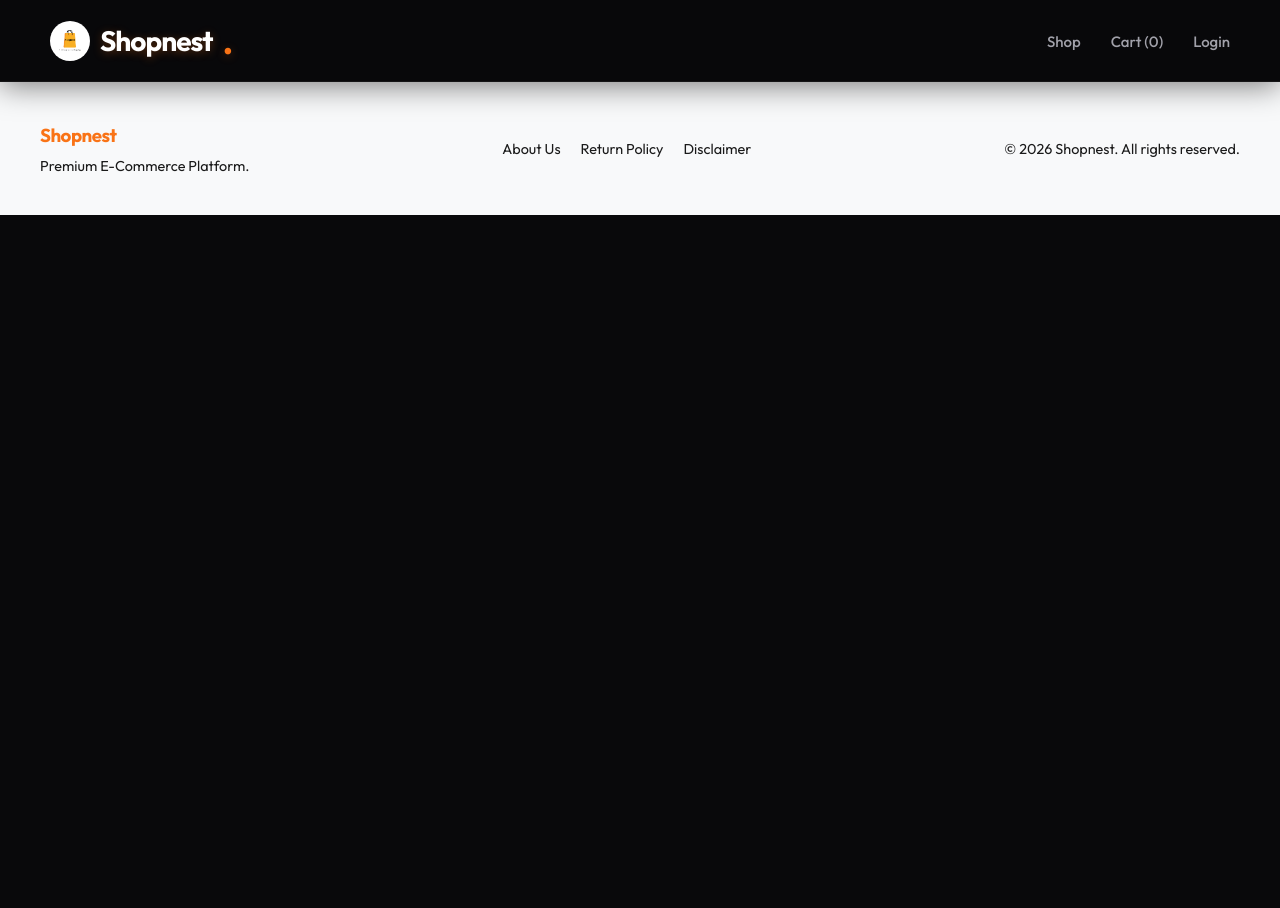
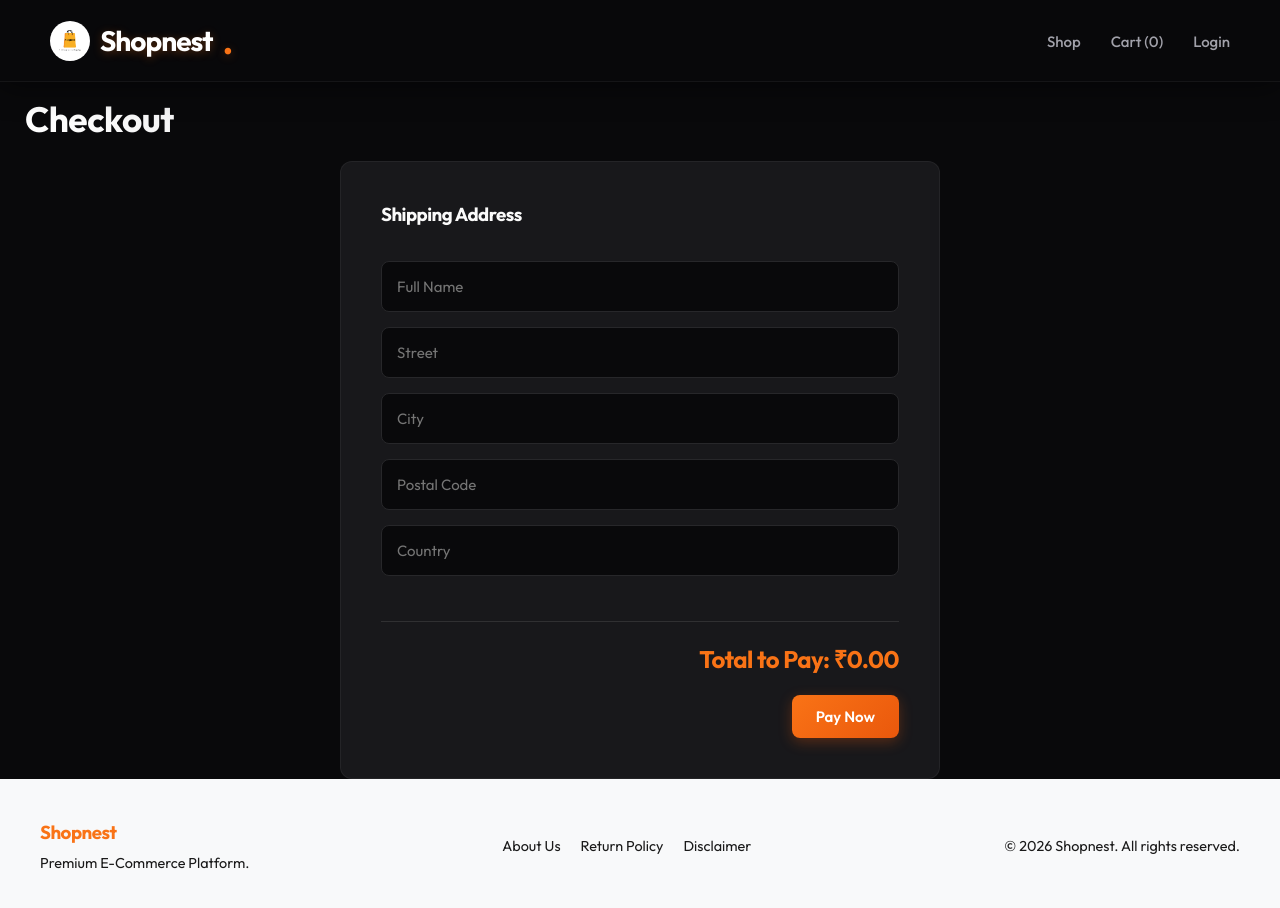
Before and after one commit to Aman120403/SHOPNEST-ECOM, a React (Create React App) app in the folder frontend/: page /checkout in a window 1280 px wide. Shown: the top 908 px of the page. Before the commit the page ends 800 px from the top, so only its background shows below. Built offline with nearby package versions, Linux system fonts and the light colour scheme.

Commit message:
Checkout page completed

```diff
--- a/frontend/src/App.jsx
+++ b/frontend/src/App.jsx
@@ -11,7 +11,7 @@ import Login from './pages/Login';
 import Register from './pages/Register';
 import ProductDetail from './pages/ProductDetail';
 import Cart from './pages/Cart';
-
+import Checkout from './pages/Checkout';
 
 const App = () => {
   return (
@@ -26,6 +26,7 @@ const App = () => {
             <Route path="/register" element={<Register/>} />
             <Route path="/products/:id" element={<ProductDetail/>} />
             <Route path="/cart" element ={<Cart/>} />
+            <Route path="/checkout" element={<Checkout />} />
 
 
         </Routes>
--- /dev/null
+++ b/frontend/src/pages/Checkout.jsx
@@ -0,0 +1,144 @@
+import React, { useState, useContext } from 'react';
+import { useSelector, useDispatch } from 'react-redux';
+import { useNavigate } from 'react-router-dom';
+import { AuthContext } from '../context/AuthContext';
+import { clearCart } from '../redux/cartSlice';
+
+const Checkout = () => {
+  const { user } = useContext(AuthContext);
+  const cartItems = useSelector((state) => state.cart.cartItems);
+  const dispatch = useDispatch();
+  const navigate = useNavigate();
+
+  const [address, setAddress] = useState({
+    fullName: '', street: '', city: '', postalCode: '', country: ''
+  });
+
+  const totalPrice = cartItems.reduce((acc, item) => acc + item.price * item.qty, 0);
+
+  const handlePayment = async () => {
+    try {
+      const orderRes = await fetch('/api/payment/order', {
+        method: 'POST',
+        headers: { 'Content-Type': 'application/json' },
+        body: JSON.stringify({ amount: totalPrice })
+      });
+      const orderData = await orderRes.json();
+
+      if (!orderRes.ok) {
+        // Razorpay unconfigured exception handler
+        const fallback = window.confirm("Razorpay keys unconfigured on backend. Use Student Bypass Mode to place test order?");
+        if (fallback) {
+          return bypassPayment();
+        } else {
+          return alert("Payment failed to initialize");
+        }
+      }
+
+      const options = {
+        key: 'rzp_test_dummykey123', // Student dummy fallback
+        amount: orderData.amount,
+        currency: orderData.currency,
+        name: 'ShopNest',
+        description: 'Test Transaction',
+        order_id: orderData.id,
+        handler: async function (response) {
+          const verifyRes = await fetch('/api/payment/verify', {
+            method: 'POST',
+            headers: { 'Content-Type': 'application/json' },
+            body: JSON.stringify(response)
+          });
+          if (verifyRes.ok) {
+            const saveOrderRes = await fetch('/api/orders', {
+              method: 'POST',
+              headers: {
+                'Content-Type': 'application/json',
+                Authorization: `Bearer ${user.token}`
+              },
+              body: JSON.stringify({
+                items: cartItems,
+                totalAmount: totalPrice,
+                address,
+                paymentId: response.razorpay_payment_id
+              })
+            });
+
+            if (saveOrderRes.ok) {
+              dispatch(clearCart());
+              navigate('/ordersuccess');
+            } else {
+              alert('Order saving failed');
+            }
+          } else {
+            alert('Payment verification failed');
+          }
+        },
+        prefill: {
+          name: address.fullName,
+          email: user?.email,
+          contact: '9999999999'
+        },
+        theme: {
+          color: '#f97316'
+        }
+      };
+
+      const rzp1 = new window.Razorpay(options);
+      rzp1.open();
+    } catch (error) {
+      console.error(error);
+    }
+  };
+
+  const bypassPayment = async () => {
+    const saveOrderRes = await fetch('/api/orders', {
+      method: 'POST',
+      headers: {
+        'Content-Type': 'application/json',
+        Authorization: `Bearer ${user.token}`
+      },
+      body: JSON.stringify({
+        items: cartItems,
+        totalAmount: totalPrice,
+        address,
+        paymentId: 'bypass_txn_' + Date.now()
+      })
+    });
+    if (saveOrderRes.ok) {
+      dispatch(clearCart());
+      navigate('/ordersuccess');
+    }
+  };
+
+  const handleSubmit = (e) => {
+    e.preventDefault();
+    if (!user) {
+      alert("Please login first");
+      navigate('/login');
+      return;
+    }
+    handlePayment();
+  };
+
+  return (
+    <div className="checkout-container">
+      <h2>Checkout</h2>
+      <div className="checkout-content">
+        <form onSubmit={handleSubmit} className="shipping-form">
+          <h3>Shipping Address</h3>
+          <input type="text" placeholder="Full Name" required value={address.fullName} onChange={(e) => setAddress({...address, fullName: e.target.value})} />
+          <input type="text" placeholder="Street" required value={address.street} onChange={(e) => setAddress({...address, street: e.target.value})} />
+          <input type="text" placeholder="City" required value={address.city} onChange={(e) => setAddress({...address, city: e.target.value})} />
+          <input type="text" placeholder="Postal Code" required value={address.postalCode} onChange={(e) => setAddress({...address, postalCode: e.target.value})} />
+          <input type="text" placeholder="Country" required value={address.country} onChange={(e) => setAddress({...address, country: e.target.value})} />
+          <div className="checkout-summary">
+            <h4>Total to Pay: ₹{totalPrice.toFixed(2)}</h4>
+            <button type="submit" className="btn">Pay Now</button>
+          </div>
+        </form>
+      </div>
+    </div>
+  );
+};
+
+export default Checkout;
--- a/frontend/src/styles/cart.css
+++ b/frontend/src/styles/cart.css
@@ -132,7 +132,11 @@
   max-width: 600px;
   margin: 0 auto;
 }
-
+.checkout-container h2{
+   margin-left: 25px;
+   margin-top: 15px;
+   color: #4b2509;
+}
 .shipping-form {
   display: flex;
   flex-direction: column;
```
